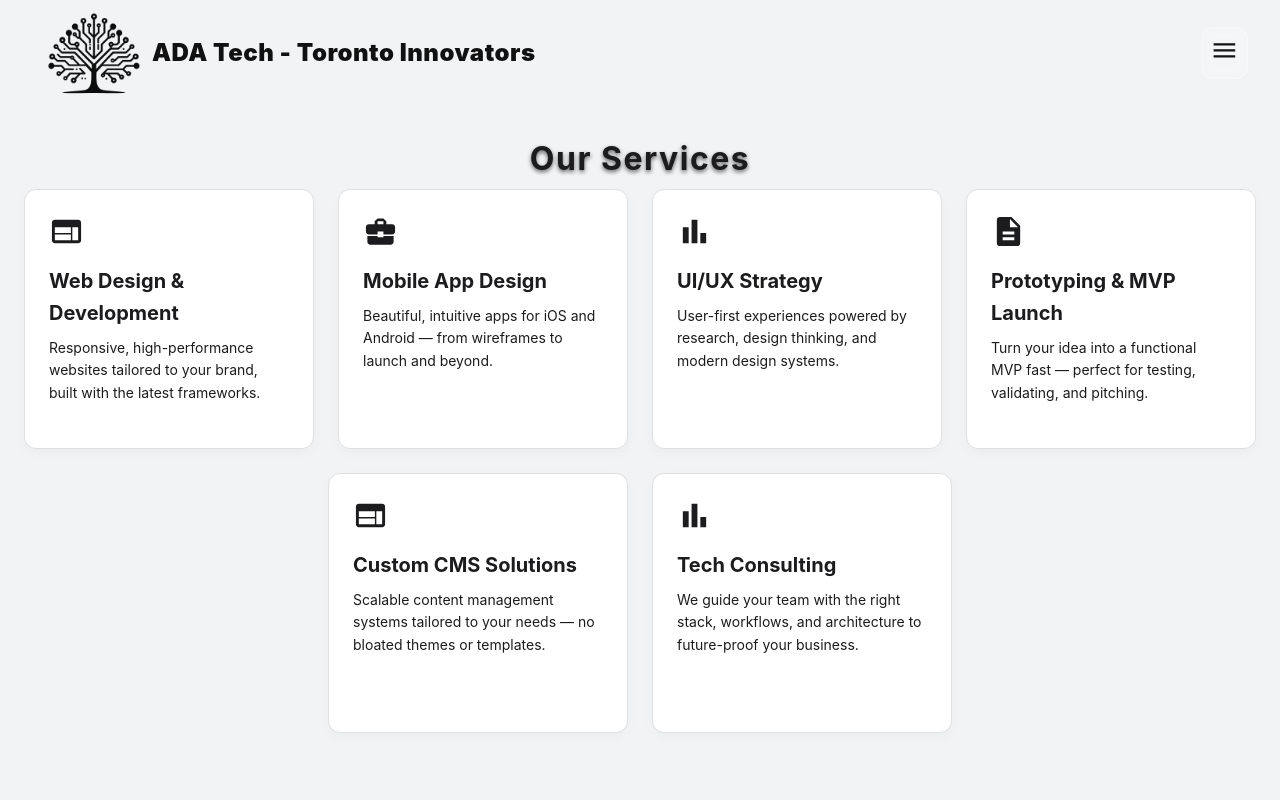
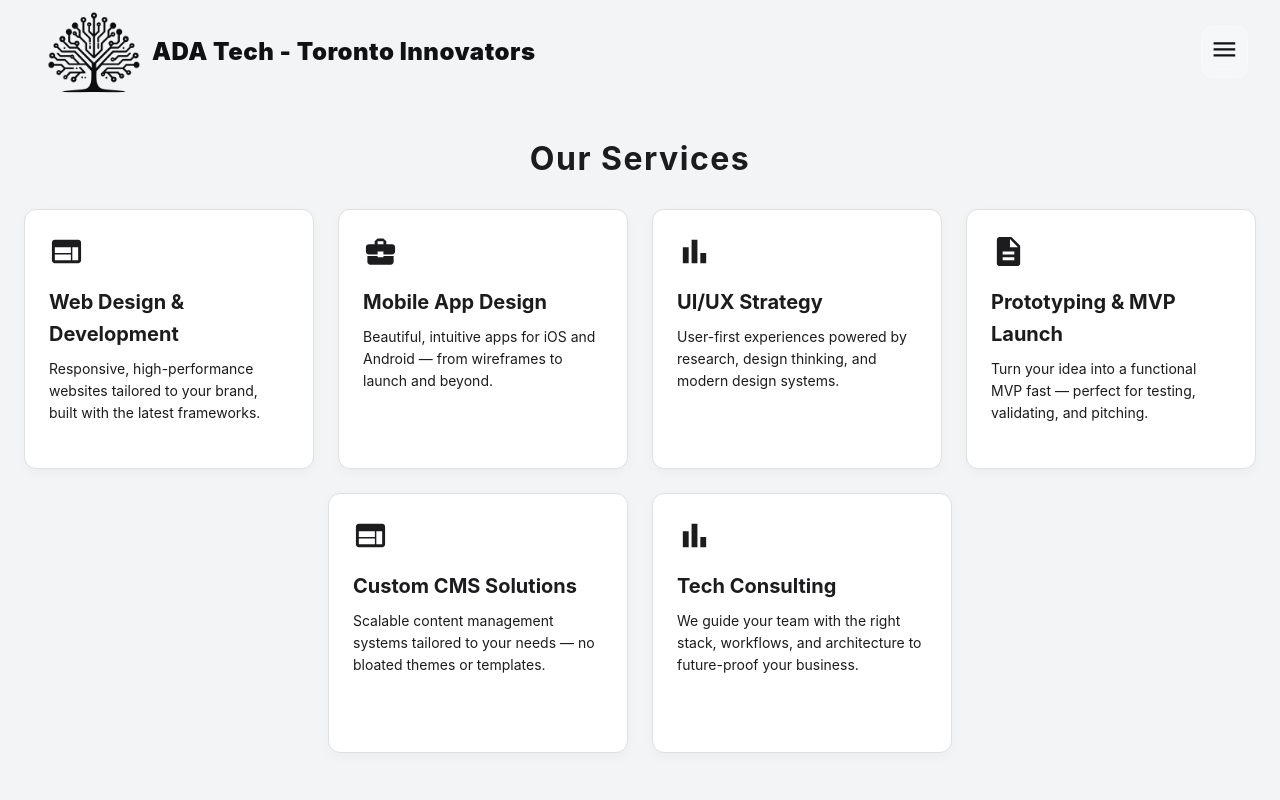
Before and after one commit to Toronto-Innovators/toronto-innovators.github.io, a Next.js app: page /services in a window 1280 px wide. Shown: the top 800 px of the page. Built offline with nearby package versions, Linux system fonts and the light colour scheme; what @mui/material-nextjs would draw is missing.

Commit message:
Update layout and styles for Careers, Services, and Header components; change background color in global styles and theme

```diff
--- a/src/app/careers/fullstack-developer/page.tsx
+++ b/src/app/careers/fullstack-developer/page.tsx
@@ -12,8 +12,7 @@ export default function FullStackDeveloperPage() {
         px: 2,
         display: "flex",
         alignItems: "center",
-        justifyContent: "center",
-        mt:10
+        justifyContent: "center"
       }}
     >
       <Container maxWidth="md">
--- a/src/app/globals.scss
+++ b/src/app/globals.scss
@@ -5,7 +5,7 @@
 }
 
 :root {
-  --color-bg: #fdfdfd;
+  --color-bg: #F3F4F6;
   --color-primary: #9aa092;
   --color-primary-light: #9aa092;
   --color-text-main: #111111;
--- a/src/app/services/page.tsx
+++ b/src/app/services/page.tsx
@@ -41,7 +41,7 @@ const services = [
 
 export default function ServicesPage() {
   return (
-    <Box sx={{ mt: "140px",px: 3, minHeight: "100vh" }}>
+    <Box sx={{ mt: "100px",px: 3, minHeight: "100vh" }}>
       <Typography
         variant="h3"
         fontWeight="bold"
@@ -49,7 +49,7 @@ export default function ServicesPage() {
         gutterBottom
         sx={{
           letterSpacing: 1.5,
-          textShadow: "0 2px 4px rgba(0,0,0,0.6)",
+          mb:4
         }}
       >
         Our Services
--- a/src/components/Header.tsx
+++ b/src/components/Header.tsx
@@ -17,7 +17,7 @@ import {
 import Image from "next/image";
 import MenuIcon from "@mui/icons-material/Menu";
 
-const navItems = ["Home", "Services","Contact", "Careers"];
+const navItems = ["Home", "Services", "Contact", "Careers"];
 
 export default function Header() {
   const [mobileOpen, setMobileOpen] = useState(false);
@@ -34,18 +34,16 @@ export default function Header() {
   };
 
   return (
-    <Box sx={{ display: "flex", flexDirection: "column" }}>
+    <Box sx={{ display: "flex", flexDirection: "column", zIndex:1000}}>
       <CssBaseline />
       <AppBar
         component="nav"
+        position="relative"
         sx={{
-          position:"fixed",
-          top: 1,
-          bottom: 0,
-          left: 0,
+          podition:"relative",
           width: "100%",
           boxShadow: "none",
-          height: "90px",
+          height: "40px",
           backgroundColor: "transparent",
         }}
       >
@@ -62,13 +60,12 @@ export default function Header() {
             alt="Ada Tech"
             width={100}
             height={100}
-
           />
           <Typography
             variant="h5"
             component="div"
             sx={{
-              pl:1,
+              pl: 1,
               fontWeight: 900,
               letterSpacing: "0.5px",
               color: "#111",
@@ -120,14 +117,13 @@ export default function Header() {
           },
         }}
       >
-        <Box sx={{ textAlign: "left"}}>
-
+        <Box sx={{ textAlign: "left" }}>
           <List>
             {navItems.map((item) => (
               <ListItem key={item} disablePadding>
                 <ListItemButton
                   onClick={() => {
-                    const path = item.toLowerCase().replace(/\s+/g, '-');
+                    const path = item.toLowerCase().replace(/\s+/g, "-");
                     window.location.href = path === "home" ? "/" : `/${path}`;
                     setMobileOpen(false);
                   }}
--- a/src/components/Hero.tsx
+++ b/src/components/Hero.tsx
@@ -10,7 +10,7 @@ export default function Hero() {
   };
 
   return (
-    <Box id="Home" sx={{ position: "relative", overflow: "hidden", paddingTop: "100px" }}>
+    <Box id="Home" sx={{ position: "relative", overflow: "hidden", mt:"60px"}}>
       <Box
         sx={{
           position: "absolute",
--- a/src/styles/theme.ts
+++ b/src/styles/theme.ts
@@ -10,8 +10,8 @@ const theme = createTheme({
     info: { main: "#9C27B0", contrastText: "#FFFFFF" },
 
     background: {
-      default: "#F1F3F5",
-      paper: "#FFFFFF",
+      default: "#F3F4F6",
+      paper: "#F3F4F6",
     },
 
     text: {
@@ -56,7 +56,7 @@ const theme = createTheme({
     MuiPaper: {
       styleOverrides: {
         root: {
-          backgroundColor: "#FFFFFF",
+          backgroundColor: "#F3F4F6",
           color: "#1C1C1E",
           borderRadius: "12px",
           padding: "20px",
```
Lines whose indentation alone changed are shown as unchanged.
